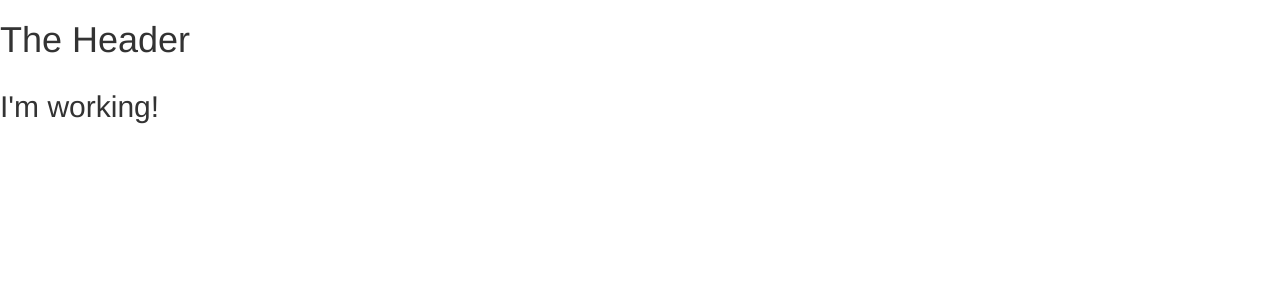
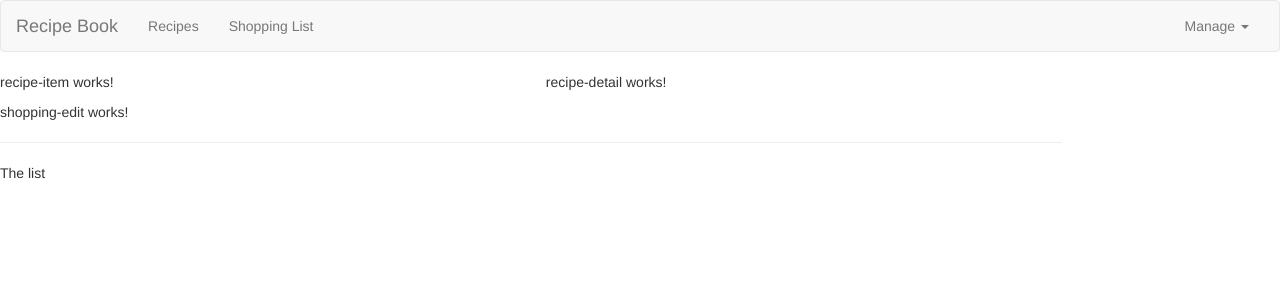
Before and after one commit to dontrellthedeveloper/Exploring-SPAs, an Angular app: page / in a window 1280 px wide. Shown: the top 300 px of the page. Built offline with nearby package versions, Linux system fonts and the light colour scheme.

Commit message:
Added a Navbar to Recipe App

```diff
--- a/src/app/app.component.html
+++ b/src/app/app.component.html
@@ -2,7 +2,8 @@
 <div class="con">
   <div class="row">
     <div class="col-md-12">
-      <h2>I'm working!</h2>
+      <app-recipes></app-recipes>
+      <app-shopping-list></app-shopping-list>
     </div>
   </div>
 </div>
--- a/src/app/header/header.component.html
+++ b/src/app/header/header.component.html
@@ -1 +1,22 @@
-<h1>The Header</h1>
+<nav class="navbar navbar-default">
+  <div class="container-fluid">
+    <div class="navbar-header">
+      <a href="#" class="navbar-brand">Recipe Book</a>
+    </div>
+    <div class="collapse navbar-collapse">
+      <ul class="nav navbar-nav">
+        <li><a href="#">Recipes</a></li>
+        <li><a href="#">Shopping List</a></li>
+      </ul>
+      <ul class="nav navbar-nav navbar-right">
+        <li class="dropdown">
+          <a href="#" class="dropdown-toggle" role="button">Manage <span class="caret"></span></a>
+          <ul class="dropdown-menu">
+            <li><a href="#">Save Data</a></li>
+            <li><a href="#">Fetch Data</a></li>
+          </ul>
+        </li>
+      </ul>
+    </div>
+  </div>
+</nav>
--- a/src/app/recipes/recipe-list/recipe-list.component.html
+++ b/src/app/recipes/recipe-list/recipe-list.component.html
@@ -1,3 +1 @@
-<p>
-  recipe-list works!
-</p>
+<app-recipe-item></app-recipe-item>
--- a/src/app/recipes/recipes.component.html
+++ b/src/app/recipes/recipes.component.html
@@ -1,3 +1,8 @@
-<p>
-  recipes works!
-</p>
+<div class="row">
+  <div class="col-md-5">
+    <app-recipe-list></app-recipe-list>
+  </div>
+  <div class="col-md-7">
+    <app-recipe-detail></app-recipe-detail>
+  </div>
+</div>
--- a/src/app/shopping-list/shopping-list.component.html
+++ b/src/app/shopping-list/shopping-list.component.html
@@ -1,3 +1,7 @@
-<p>
-  shopping-list works!
-</p>
+<div class="row">
+  <div class="col-xs-10">
+    <app-shopping-edit></app-shopping-edit>
+    <hr>
+    <p>The list</p>
+  </div>
+</div>
```
